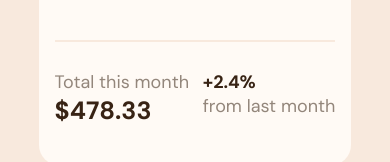
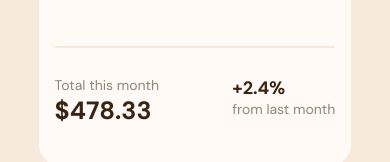
Before and after one commit to JilaniYazidi/Frontend-Mentor-Challenges, a plain HTML site: page expenses-chart-component-main/index.html in a window 390 px wide. Shown: the part 552-714 px from the top of the page. Drawn offline with Linux system fonts and the light colour scheme.

Commit message:
responsive OK

```diff
--- a/expenses-chart-component-main/index.js
+++ b/expenses-chart-component-main/index.js
@@ -12,7 +12,7 @@ const myDays = [rect1, rect2, rect3, rect4, rect5, rect6, rect7];
 let max;
 
 
-//Import of my datas from my JSON file
+
 fetch(url)
   .then(function (res) {
     return res.json();
--- a/expenses-chart-component-main/style.css
+++ b/expenses-chart-component-main/style.css
@@ -231,4 +231,7 @@ body{
         width: 35px;
     }
 
+    .normalWhiteWeight{
+        font-size: 14px;
+    }
 }
```
